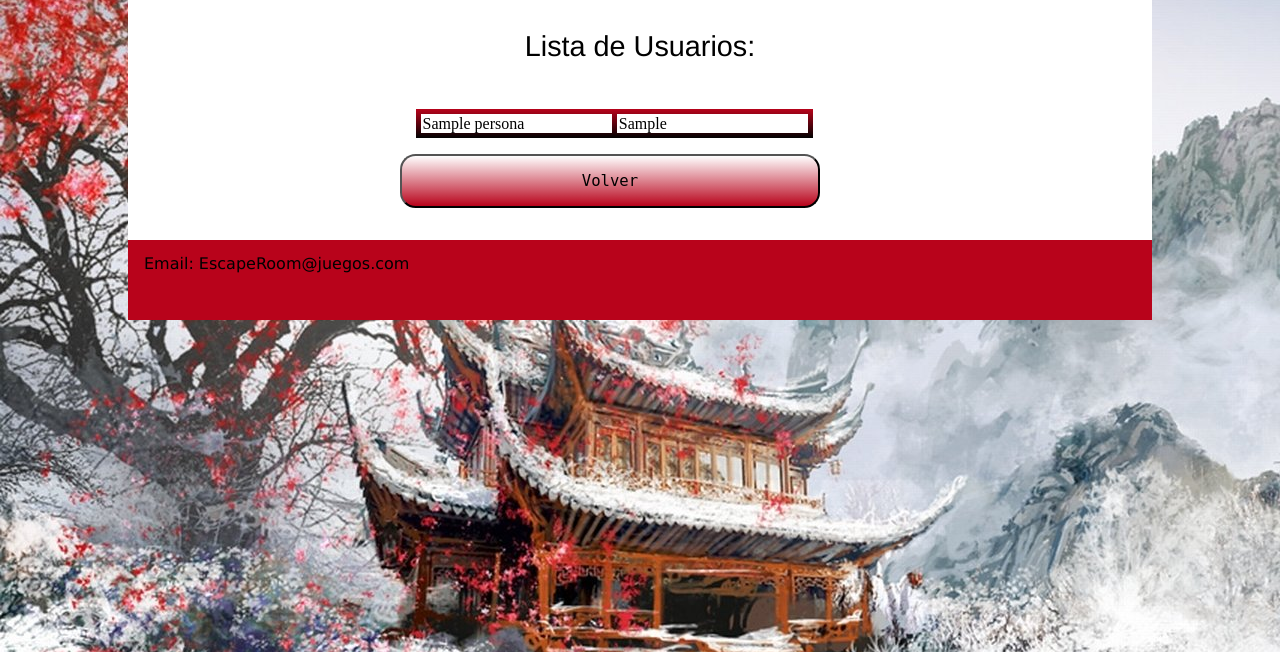
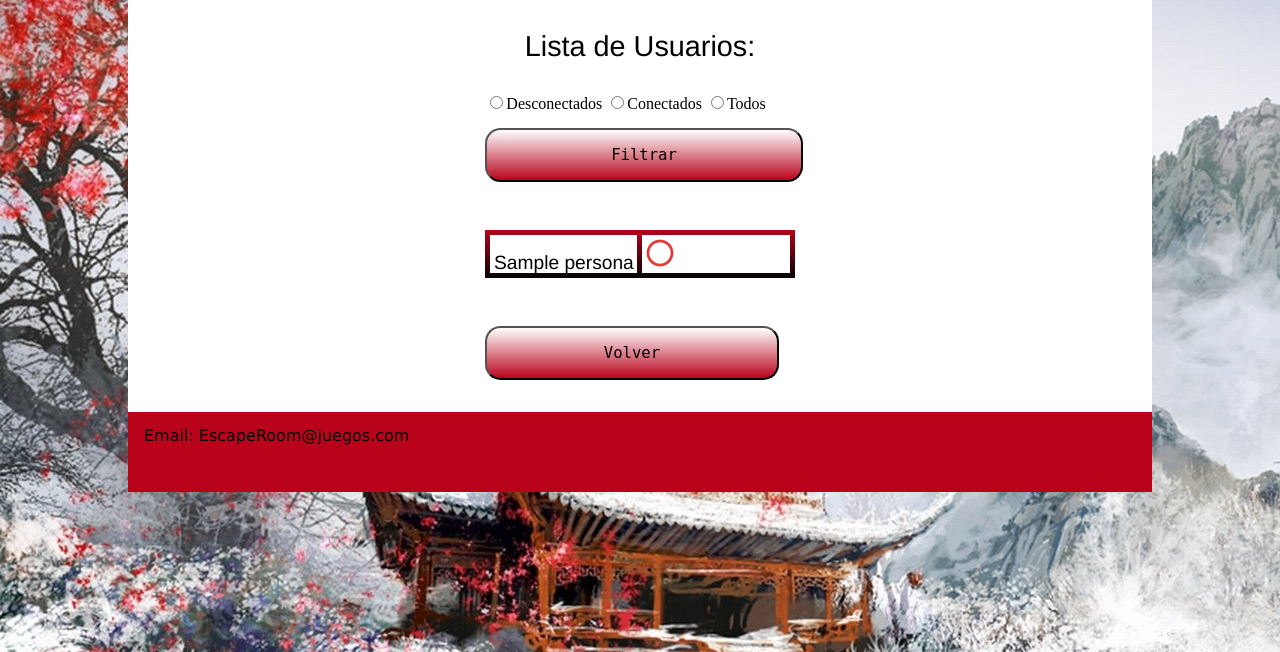
Before and after one commit to LauraMR97/Desafio1, a PHP site: page /Desafio1/Ventanas/Lista.php in a window 1280 px wide. Shown: the part 131-783 px from the top of the page. Run offline with PHP 8.4, Linux system fonts and the light colour scheme; tables that the repository leaves empty or names only in its code hold one stand-in row (values such as "Sample post").

Commit message:
Lista de usuarios Finalizada

```diff
--- a/Ventanas/Lista.php
+++ b/Ventanas/Lista.php
@@ -29,28 +29,129 @@
             <div class="xl-col-12 l-col-12 m-col-12 s-col-12 separado">
                 <h3>Lista de Usuarios:</h3>
             </div>
-            <div class="row margen-3">
+
+            <?php
+            ?>
+            <div class="row margen-4">
                 <div class="xl-col-12 l-col-12 m-col-12 s-col-12">
-                    <?php
-
-                    foreach ($users as $persona) {
-                    ?>
-                        <div class="xl-col-7 l-col-7 m-col-7 s-col-7">
-                            <table class="oriental">
-                                <tr>
-                                    <td><?php echo $persona->getNombre() ?></td>
-                                    <td><?php echo $persona->getConectado() ?></td>
-                                </tr>
-                            </table>
+                    <form action="Lista.php" method="POST" class="oriental" novalidate>
+                        <div class="row">
+                            <span><input type="radio" value="0" name="opcion">Desconectados</span>
+                            <span><input type="radio" value="1" name="opcion">Conectados</span>
+                            <span><input type="radio" value="2" name="opcion">Todos</span>
+                        </div>
+                        <div class="row p-a-1 p-d-1">
+                            <input class="xl-col-6 l-col-6 m-col-6 s-col-6" type="submit" value="Filtrar" name="Filtro">
+                        </div>
+                    </form>
+                </div>
             </div>
 
             <?php
+            if (isset($_REQUEST['Filtro'])) {
+                $estado = $_REQUEST['opcion'];
+
+                if ($estado == 0) {
+            ?>
+                    <div class="row margen-4">
+                        <div class="xl-col-6 l-col-6 m-col-6 s-col-6">
+                            <?php
+                            foreach ($users as $persona) {
+                                if ($persona->getConectado() == 0) {
+                            ?>
+                                    <table class="oriental">
+                                        <tr>
+                                            <td><?php echo '<h4>' . $persona->getNombre() . '</h4>' ?></td>
+                                            <td><?php echo '<img src="../ICONOS/desconectado.png" class="tamaño">' ?></td>
+                                        </tr>
+                                    </table>
+                            <?php
+                                }
+                            }
+                            ?>
+                        </div>
+                    </div>
+                <?php
+                }
+                if ($estado == 1) {
+                ?>
+                    <div class="row margen-4">
+                        <div class="xl-col-6 l-col-6 m-col-6 s-col-6">
+                            <?php
+                            foreach ($users as $persona) {
+                                if ($persona->getConectado() == 1) {
+                            ?>
+                                    <table class="oriental">
+                                        <tr>
+                                            <td><?php echo '<h4>' . $persona->getNombre() . '</h4>' ?></td>
+                                            <td><?php echo '<img src="../ICONOS/conectado.png" class="tamaño">' ?></td>
+                                        </tr>
+                                    </table>
+
+                            <?php
+                                }
                             }
                             ?>
 
+                        </div>
+                    </div>
+                <?php
+                }
+                if ($estado == 2) {
+                ?>
+                    <div class="row margen-4">
+                        <div class="xl-col-6 l-col-6 m-col-6 s-col-6">
+                            <?php
+                            foreach ($users as $persona) {
+                            ?>
+                                <table class="oriental">
+                                    <tr>
+                                        <td><?php echo '<h4>' . $persona->getNombre() . '</h4>' ?></td>
+                                        <td><?php if ($persona->getConectado() == 1) {
+                                                echo '<img src="../ICONOS/conectado.png" class="tamaño">';
+                                            } else {
+                                                echo '<img src="../ICONOS/desconectado.png" class="tamaño">';
+                                            } ?></td>
+                                    </tr>
+                                </table>
+                    <?php
+                            }
+                        }
+                    }
+
+                    ?>
+                        </div>
+                    </div>
+
+                    <div class="row margen-4">
+                        <div class="xl-col-6 l-col-6 m-col-6 s-col-6">
+                            <?php
+                            if (!isset($_REQUEST['Filtro'])) {
+                                foreach ($users as $persona) {
+                            ?>
+                                    <table class="oriental">
+                                        <tr>
+                                            <td><?php echo '<h4>' . $persona->getNombre() . '</h4>' ?></td>
+                                            <td><?php if ($persona->getConectado() == 1) {
+                                                    echo '<img src="../ICONOS/conectado.png" class="tamaño">';
+                                                } else {
+                                                    echo '<img src="../ICONOS/desconectado.png" class="tamaño">';
+                                                } ?></td>
+                                        </tr>
+                                    </table>
+                            <?php
+                                }
+                            }
+
+                            ?>
+                        </div>
+                    </div>
+
+                    <div class="row margen-4">
+                        <div class="xl-col-6 l-col-6 m-col-6 s-col-6">
                             <form action="../Base_de_datos/controlador.php" method="POST" class="oriental">
                                 <div class="row p-a-1 p-d-1">
-                            <input class="xl-col-7 l-col-7 m-col-7 s-col-7" type="submit" value="Volver" name="CerrarSesion">
+                                    <input class="xl-col-12 l-col-12 m-col-12 s-col-12" type="submit" value="Volver" name="VolverMenu">
                                 </div>
                             </form>
                         </div>
```
Also changed, not shown: ICONOS/Conectado.png (added), ICONOS/Desconectado.png (added). Lines whose indentation alone changed are shown as unchanged.
